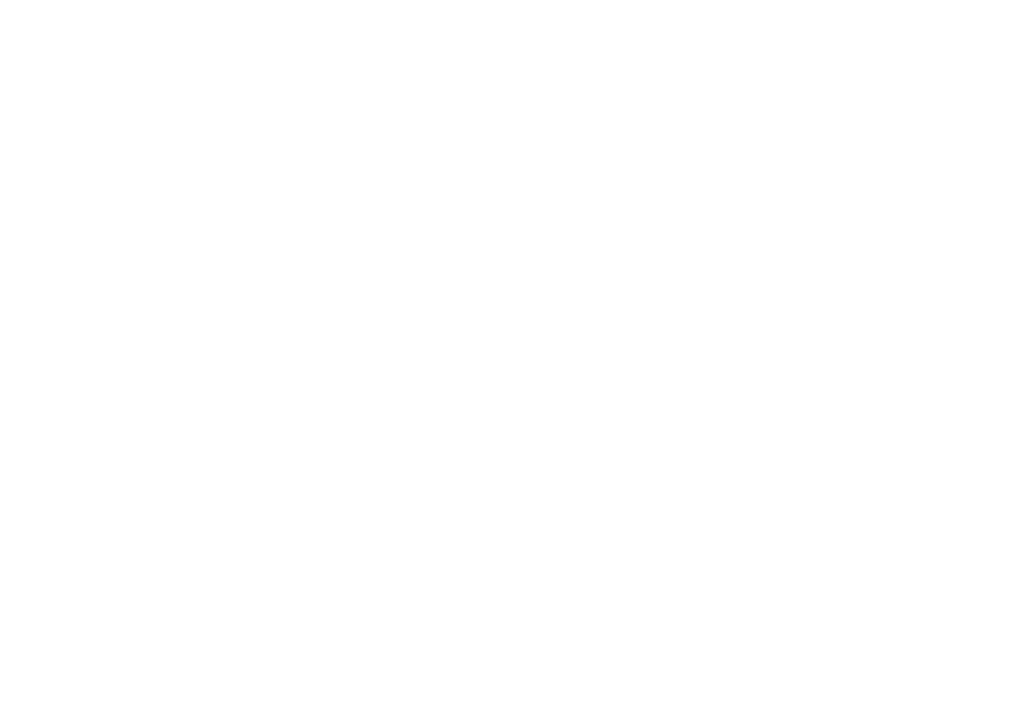
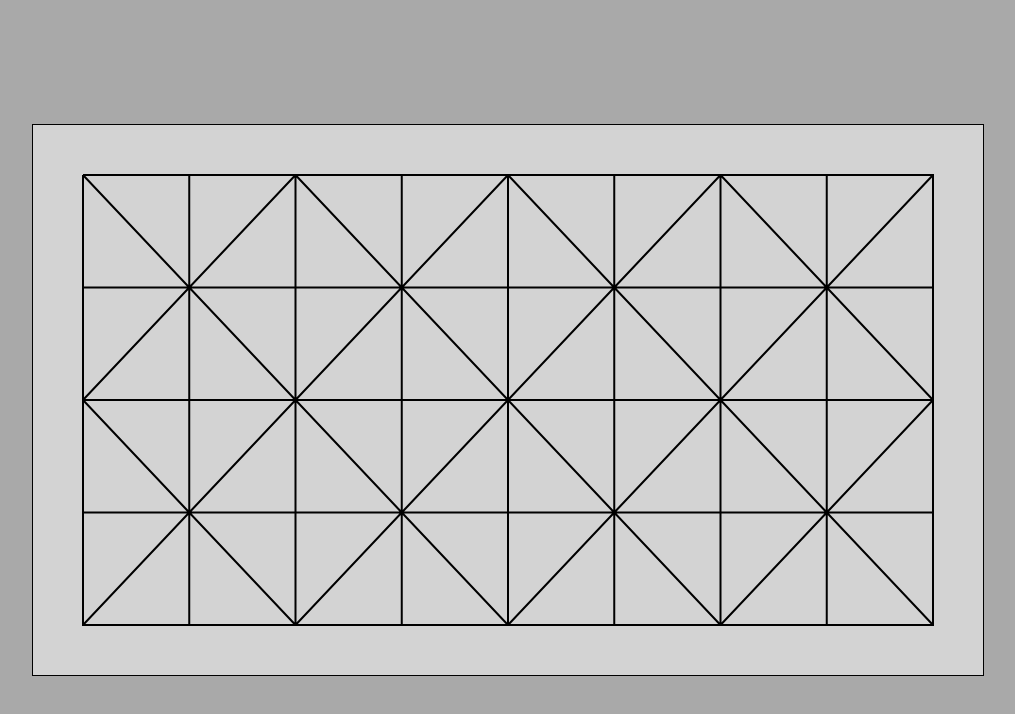
Before and after one commit to TovoJB/Fanorona2.0, a plain HTML site: page Fanorona/index.html in a window 1280 px wide. Shown: the whole page, without its empty margins (132-1147 px from the left). Drawn offline with Linux system fonts and the light colour scheme.

Commit message:
ajout base

```diff
--- /dev/null
+++ b/Fanorona/constant.js
@@ -0,0 +1,25 @@
+const DIRECTIONS1 = [
+    { x: -1, y: -1 }, // Nord-ouest
+    { x: -1, y: 0 }, // Ouest
+    { x: -1, y: 1 }, // Sud-ouest
+    { x: 0, y: 1 }, // Sud
+    { x: 1, y: 1 }, // Sud-est
+    { x: 1, y: 0 }, // Est
+    { x: 1, y: -1 }, // Nord-est
+    { x: 0, y: -1 }, // Nord
+  ];
+  const DIRECTIONS2 = [
+    { x: -1, y: 0 }, // Ouest
+    { x: 0, y: 1 }, // Sud
+    { x: 1, y: 0 }, // Est
+    { x: 0, y: -1 }, // Nord
+  ];
+
+
+  const MAX_SIMPLE_JUMP_DISTANCE = 1;
+  const MAX_DOUBLE_JUMP_DISTANCE = 2;
+  const NUM_PIECES_PER_PLAYER = 22;
+  const ROWS = 9;
+  const COLS = 5;
+  const PLAYER_1_COLOR = "#fff"; // Blanc
+  const PLAYER_2_COLOR = "#000"; // Noir
--- a/Fanorona/index.html
+++ b/Fanorona/index.html
@@ -4,9 +4,20 @@
     <meta charset="UTF-8">
     <meta http-equiv="X-UA-Compatible" content="IE=edge">
     <meta name="viewport" content="width=device-width, initial-scale=1.0">
+    <link rel="stylesheet" href="style.css">
     <title>Document</title>
 </head>
 <body>
+    <canvas width="950" height="550" id="mycanvas"></canvas>
+    <script src="constant.js"></script>
+    <script src="points.js"></script>
+    <script src="pieces.js"></script>
+    <script src="utils.js"></script>
+    <script src="positions.js"></script>
+    <script src="lines.js"></script>
+    <script src="main.js"></script>
+
+
 
 </body>
 </html>
--- /dev/null
+++ b/Fanorona/lines.js
@@ -0,0 +1,134 @@
+class lines{
+    constructor( x , y , height/*hauteur*/,width/*largeur*/){
+      this.width = width;
+       this.height = height
+
+       this.y=y
+       this.x = x
+       this.left=x-width/2+50; //0
+       this.right=x+width/2;//450+450 = 900
+       this.top=y-height/2+50; //250-250
+       this.bottom=y+height/2;//250+250
+        const topLeft={x:this.left,y:this.top};
+        const topRight={x:this.right,y:this.top};
+        const bottomLeft={x:this.left,y:this.bottom};
+        const bottomRight={x:this.right,y:this.bottom};
+        this.borders=[
+            [topLeft,bottomLeft],
+            [topRight,bottomRight],
+            [topLeft,topRight],
+            [bottomLeft, bottomRight]
+        ];
+
+      this.tab=[]
+
+      for (let i = 0; i <= 4; i++) {
+        // Initialisation d'un tableau imbriqué vide pour chaque itération de la boucle extérieure
+        this.tab[i] = [];
+
+        for (let j = 0; j <= 8; j++) {
+          // Création d'un nouvel objet personne avec les indices i et j
+          let p = new positions(this.left,this.right,this.top,this.bottom,i,j);
+          // Ajout de l'objet personne créé au tableau imbriqué correspondant
+          this.tab[i][j] = p;
+        }
+      }
+      for (let i = 0; i <= COLS-1; i++) {
+        for (let j = 0; j <=ROWS-1; j++) {
+            if(pariter(i,j)){
+            for( let direction of DIRECTIONS1){
+                if(isValidSquare(direction.x+this.tab[i][j].i ,direction.y+this.tab[i][j].j)){
+                this.tab[i][j].direction.push( new points(i+direction.x,j+direction.y))
+            }}}
+            else{
+                for( let direction of DIRECTIONS2){
+                    if(isValidSquare(direction.x+this.tab[i][j].i ,direction.y+this.tab[i][j].j)){
+                    this.tab[i][j].direction.push( new points(i+direction.x,j+direction.y))
+                }}
+            }
+        }
+    }
+    }
+
+
+
+
+    draw(ctx){
+      ctx.lineWidth=2;
+      ctx.strokeStyle="black";
+      /*-----------------horizontal------------------------*/
+       ctx.beginPath();
+
+       ctx.moveTo(this.tab[0][1].x,this.tab[0][1].y);
+       ctx.lineTo(this.tab[0][1].x,this.tab[4][4].y);
+
+
+       ctx.moveTo(this.tab[0][2].x,this.tab[0][1].y);
+       ctx.lineTo(this.tab[0][2].x,this.tab[4][4].y);
+
+       ctx.moveTo(this.tab[0][3].x,this.tab[0][1].y);
+       ctx.lineTo(this.tab[0][3].x,this.tab[4][4].y);
+
+       ctx.moveTo(this.tab[0][4].x,this.tab[0][1].y);
+       ctx.lineTo(this.tab[0][4].x,this.tab[4][4].y);
+
+       ctx.moveTo(this.tab[0][5].x,this.tab[0][1].y);
+       ctx.lineTo(this.tab[0][5].x,this.tab[4][4].y);
+
+       ctx.moveTo(this.tab[0][6].x,this.tab[0][1].y);
+       ctx.lineTo(this.tab[0][6].x,this.tab[4][4].y);
+
+       ctx.moveTo(this.tab[0][7].x,this.tab[0][1].y);
+       ctx.lineTo(this.tab[0][7].x,this.tab[4][4].y);
+      /*------------------vertical---------------------------*/
+       ctx.moveTo(this.tab[1][0].x,this.tab[1][0].y);
+       ctx.lineTo(this.tab[1][8].x,this.tab[1][8].y);
+
+       ctx.moveTo(this.tab[2][0].x,this.tab[2][0].y);
+       ctx.lineTo(this.tab[2][8].x,this.tab[2][8].y);
+
+       ctx.moveTo(this.tab[3][0].x,this.tab[3][0].y);
+       ctx.lineTo(this.tab[3][8].x,this.tab[3][8].y);
+       /*------------------oblic ---------------------------*/
+
+       ctx.moveTo(this.tab[2][0].x,this.tab[2][0].y);
+       ctx.lineTo(this.tab[0][2].x,this.tab[4][4].y);
+
+       ctx.moveTo(this.tab[0][0].x,this.tab[0][0].y);
+       ctx.lineTo(this.tab[4][4].x,this.tab[4][4].y);
+
+       ctx.moveTo(this.tab[0][2].x,this.tab[0][1].y);
+       ctx.lineTo(this.tab[0][6].x,this.tab[4][4].y);
+
+       ctx.moveTo(this.tab[0][4].x,this.tab[0][1].y);
+       ctx.lineTo(this.tab[4][8].x,this.tab[4][8].y);
+
+       ctx.moveTo(this.tab[0][6].x,this.tab[0][1].y);
+       ctx.lineTo(this.tab[2][8].x,this.tab[2][8].y);
+
+      /*------------------oblic ---------------------------*/
+      ctx.moveTo(this.tab[2][0].x,this.tab[2][0].y);
+      ctx.lineTo(this.tab[0][2].x,this.tab[0][1].y);
+
+      ctx.moveTo(this.tab[4][0].x,this.tab[4][0].y);
+      ctx.lineTo(this.tab[0][4].x,this.tab[0][1].y);
+
+      ctx.moveTo(this.tab[0][2].x,this.tab[4][4].y);
+      ctx.lineTo(this.tab[0][6].x,this.tab[0][1].y);
+
+      ctx.moveTo(this.tab[4][4].x,this.tab[4][4].y);
+      ctx.lineTo(this.tab[0][8].x,this.tab[0][8].y);
+
+      ctx.moveTo(this.tab[0][6].x,this.tab[4][4].y);
+      ctx.lineTo(this.tab[2][8].x,this.tab[2][8].y);
+      /* border */
+      ctx.moveTo(this.tab[0][0].x,this.tab[0][0].y);
+      ctx.lineTo(this.tab[0][8].x,this.tab[0][8].y);
+      ctx.lineTo(this.tab[4][8].x,this.tab[4][8].y);
+      ctx.lineTo(this.tab[4][0].x,this.tab[4][0].y);
+      ctx.lineTo(this.tab[0][0].x,this.tab[0][0].y);
+      ctx.stroke();
+      ctx.closePath()
+      }
+
+}
--- /dev/null
+++ b/Fanorona/main.js
@@ -0,0 +1,8 @@
+var canvas = document.getElementById("mycanvas")
+var ctx = canvas.getContext("2d")
+var height = canvas.height //hauteur
+var width = canvas.width //largeur
+let w =500
+let h =900
+const line = new lines(h/2 , w/2 , w , h ) ;
+line.draw(ctx)
--- /dev/null
+++ b/Fanorona/pieces.js
@@ -0,0 +1,13 @@
+class pieces{
+    constructor(id , i , j ,color){
+        this.id=id
+        this.x=line.tab[i][j].x
+        this.y=line.tab[i][j].y
+        this.color=color;
+        this.colorOrigine=color
+        this.circleRadius=14
+        this.i = i;
+        this.j=j ;
+        this.direction=[]
+    }
+    }
--- /dev/null
+++ b/Fanorona/points.js
@@ -0,0 +1,6 @@
+class points {
+    constructor(i,j){
+        this.i = i ;
+        this.j = j ;
+    }
+}
--- /dev/null
+++ b/Fanorona/positions.js
@@ -0,0 +1,21 @@
+class positions{
+    constructor(left,right,top,bottom,i,j, etat=false, comptenu="N",id="piece"){
+        //i -->  0 a 4 -->y
+        //j -->  0 a 8 -->x
+       this.left = left,
+       this.right = right ,
+       this.top = top ,
+       this.bottom = bottom,
+       this.i = i ,
+       this.j= j ,
+       this.etat= etat ,
+       this.comptenu= comptenu;
+       this.id=id
+
+       this.x=lerp(this.left,this.right,(this.j/8));
+       this.y=lerp(this.top,this.bottom,(this.i/4))
+
+       this.direction=[]
+    }
+
+}
--- /dev/null
+++ b/Fanorona/style.css
@@ -0,0 +1,18 @@
+body{
+    margin: 0;
+    background: darkgray;
+    overflow: hidden;
+    text-align: center;
+}
+#mycanvas{
+    border: solid 1px black;
+    background: lightgray;
+    padding: 0;
+    margin: auto;
+    display: block;
+    position: absolute;
+    top: 0;
+    bottom: 0;
+    left: 0;
+    right: 0;
+}
--- /dev/null
+++ b/Fanorona/utils.js
@@ -0,0 +1,34 @@
+function lerp(A,B,t){
+    // console.log(A , B , t) // A=10 , B=190 , t=0.33 ou 0.66
+     return (A+(B-A)*t);
+ }
+function pairepOuinpaire(a){
+    if(a%2==0)
+    return true
+    else
+    return false;
+ }
+ function pariter(a , b){
+   if(pairepOuinpaire(a)==pairepOuinpaire(b)){
+      return true
+   }else{
+      return false
+   }
+ }
+ function distanceEntre2Coordoner(Mx , Sx , My , Sy){ // distance Entre 2 Coordoner
+    return (Math.sqrt((Mx - Sx) ** 2 + (My - Sy) ** 2))
+ }
+
+// Fonction pour vérifier si une case est valide (c'est-à-dire qu'elle se trouve sur le plateau)
+function isValidSquare(col,row) {
+   return row >= 0 && row < ROWS && col >= 0 && col < COLS;
+ }
+// Fonction pour vérifier si deux positions sont égales
+function arePositionsEqual(pos1, pos2) {
+   return pos1.row === pos2.row && pos1.col === pos2.col;
+ }
+
+ // Fonction pour vérifier si une position est valide (c'est-à-dire qu'elle se trouve sur le plateau)
+function isValidPosition(pos) {
+   return isValidSquare(pos.i, pos.j);
+ }
```
